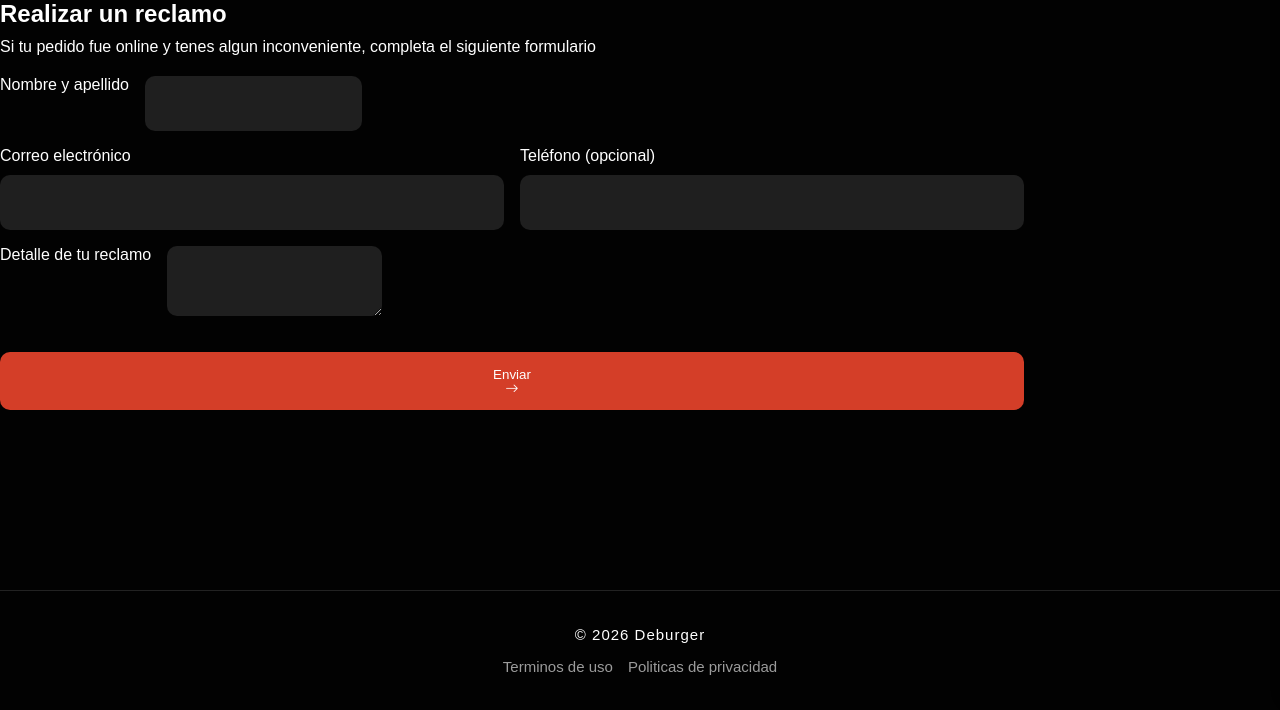
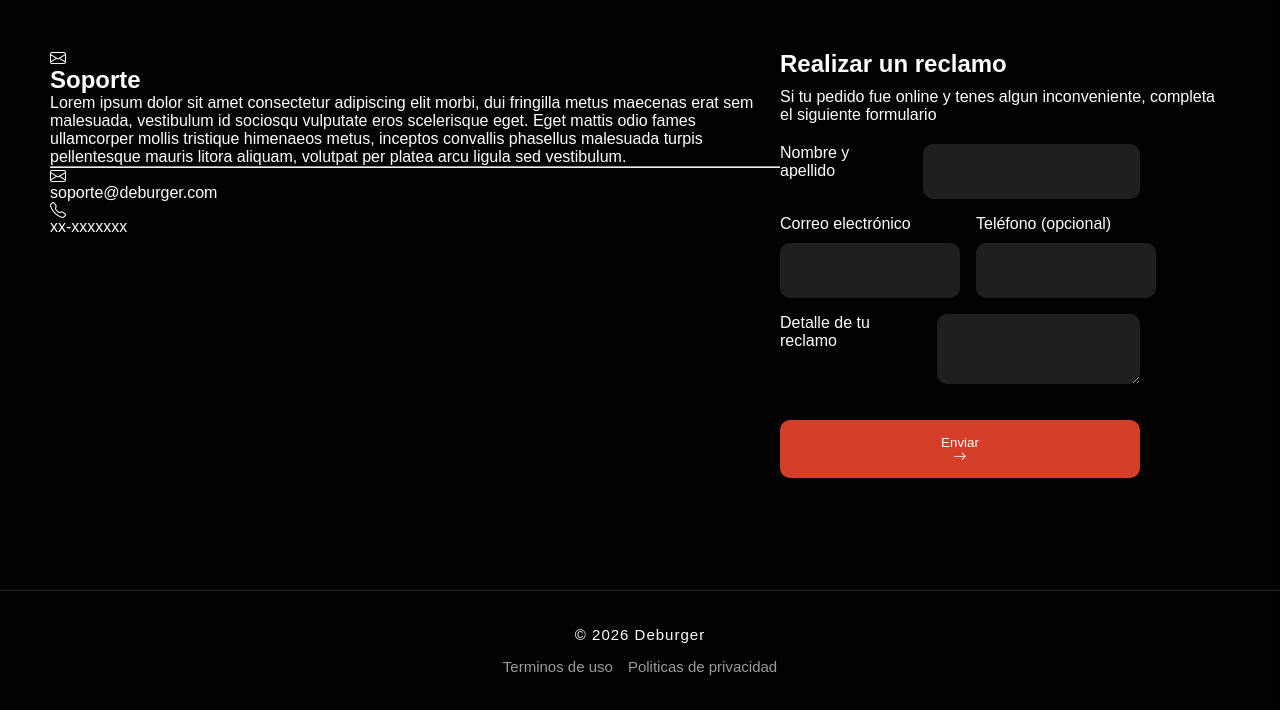
Before and after one commit to TamaraBritezClaudino/Deburger, a PHP site: page /contactSupport in a window 1280 px wide. Shown: the part 90-800 px from the top of the page. Run offline with PHP 8.4, Linux system fonts and the light colour scheme.

Commit message:
subo cambios

```diff
--- a/css/styles.css
+++ b/css/styles.css
@@ -711,3 +711,8 @@ input, textarea {
 }
 
 /*-------------PÁGINA SOPORTE CONTACTO---------------*/
+#contactSuportMain{
+    display: flex;
+    flex-direction: row;
+    padding: 50px;
+}
--- a/views/contactSupport_view.php
+++ b/views/contactSupport_view.php
@@ -4,10 +4,22 @@
     <title>Soporte</title>
 </head>
 
-<main>
+<main id="contactSuportMain">
     <section>
+        <i class="bi bi-envelope"></i>
+        <h1>Soporte</h1>
+        <p>Lorem ipsum dolor sit amet consectetur adipiscing elit morbi, dui fringilla metus maecenas erat sem malesuada, vestibulum id sociosqu vulputate eros scelerisque eget. Eget mattis odio fames ullamcorper mollis tristique himenaeos metus, inceptos convallis phasellus malesuada turpis pellentesque mauris litora aliquam, volutpat per platea arcu ligula sed vestibulum.</p>
+        <hr>
+        <div>
+            <i class="bi bi-envelope"></i>
+            <p>soporte@deburger.com</p>
+        </div>
+        <div>
+            <i class="bi bi-telephone"></i>
+            <p>xx-xxxxxxx</p>
+        </div>
+    </section>
 
-    </section>
     <section class="form">
         <div>
             <h2>Realizar un reclamo</h2>
```
